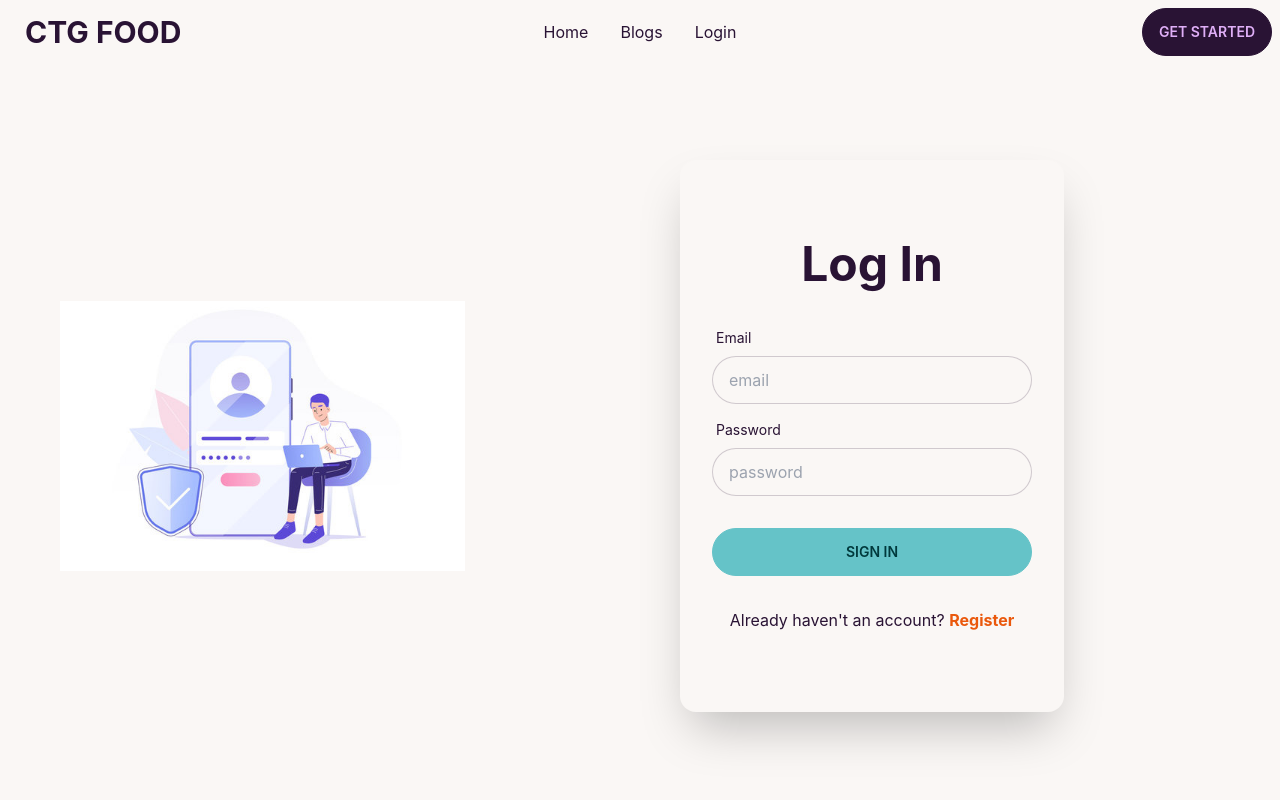
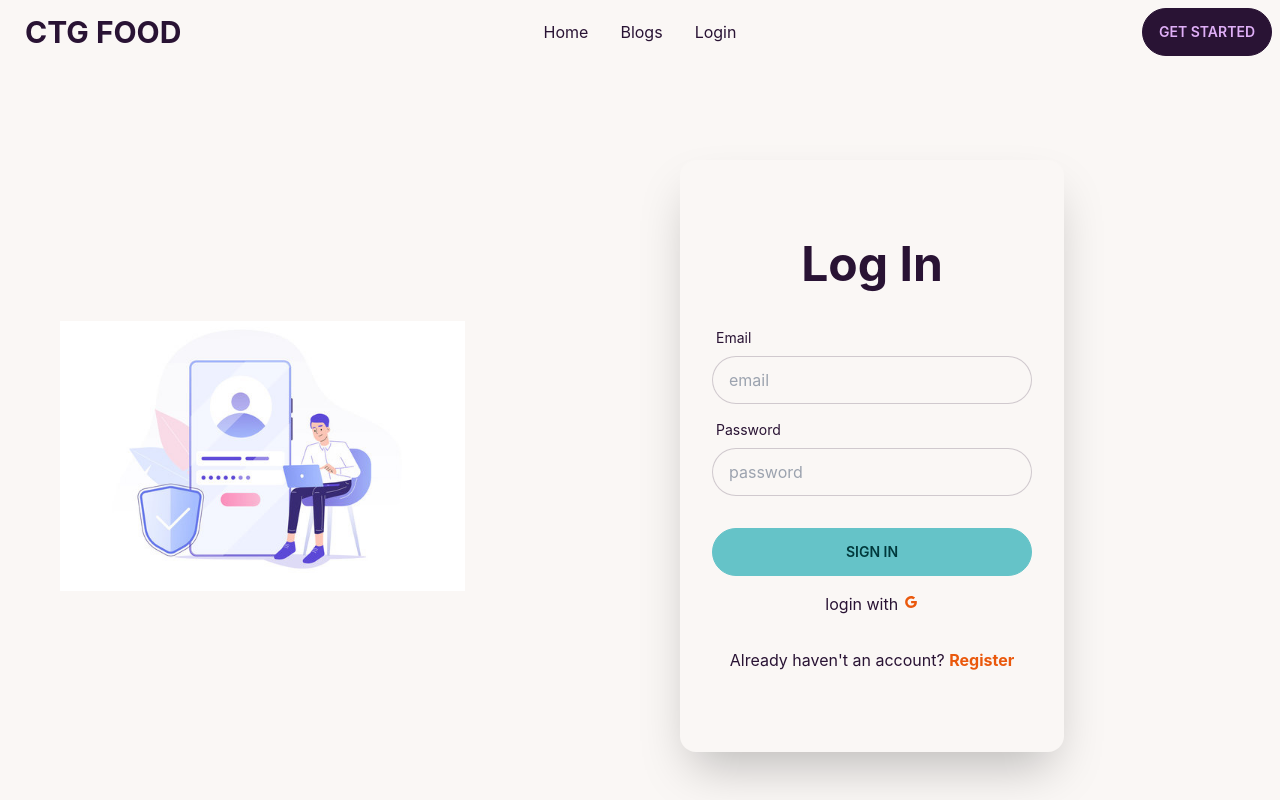
Before and after one commit to tanvirIIUC/ctg-food-client, a React (Create React App) app: page /login in a window 1280 px wide. Shown: the top 800 px of the page. Built offline with nearby package versions, Linux system fonts and the light colour scheme; no server answers.

Commit message:
googole log in

```diff
--- a/package.json
+++ b/package.json
@@ -10,6 +10,7 @@
     "firebase": "^9.13.0",
     "react": "^18.2.0",
     "react-dom": "^18.2.0",
+    "react-icons": "^4.6.0",
     "react-router-dom": "^6.4.3",
     "react-scripts": "5.0.1",
     "web-vitals": "^2.1.4"
--- a/src/Contexts/AuthProvider/AuthProvider.js
+++ b/src/Contexts/AuthProvider/AuthProvider.js
@@ -1,5 +1,5 @@
 import React, { createContext, useEffect, useState } from 'react';
-import { createUserWithEmailAndPassword, getAuth, onAuthStateChanged, signInWithEmailAndPassword, signOut } from "firebase/auth";
+import { createUserWithEmailAndPassword, getAuth, onAuthStateChanged, signInWithEmailAndPassword, signInWithPopup, signOut } from "firebase/auth";
 import app from '../../Firebase/Firebase.confige';
 
 
@@ -12,6 +12,11 @@ const AuthProvider = ({ children }) => {
 
     const [user, setUser] = useState(null);
     const [loader, setLoader] = useState(true);
+    //google
+    const providerLogin =(provider) =>{
+        setLoader(true)
+        return signInWithPopup(auth,provider);
+    }
     //   create user
     const createUser = (email, password) => {
           setLoader(true);
@@ -61,7 +66,8 @@ const AuthProvider = ({ children }) => {
         logIn,
         logOut,
         createUser,
-        loader
+        loader,
+        providerLogin
     }
 
     return (
--- a/src/Pages/Login/Login.js
+++ b/src/Pages/Login/Login.js
@@ -3,18 +3,33 @@ import React, { useContext, useState } from 'react';
 import { Link, Navigate, useLocation, useNavigate } from 'react-router-dom';
 import loginimg from '../../Assets/login.jpg'
 import { AuthContext } from '../../Contexts/AuthProvider/AuthProvider';
+import { AiOutlineGoogle } from 'react-icons/ai';
+import { GoogleAuthProvider } from 'firebase/auth';
 
 
 
 const Login = () => {
 
 
-    const {logIn} = useContext(AuthContext)
+    const {logIn,providerLogin} = useContext(AuthContext)
 
     const navigate = useNavigate();
     const location = useLocation();
 
     const from = location.state?.from?.pathname || '/';
+
+    const googleProvider = new GoogleAuthProvider();
+
+
+    const handleGoogleSignIn = () =>{
+        providerLogin(googleProvider)
+        .then(result =>{
+            const user = result.user;
+            navigate(from,{replace: true});
+            // console.log(user);
+        })
+        .catch(error =>console.error(error))
+    }
 
     const handleSubmit = event => {
         event.preventDefault();
@@ -36,6 +51,8 @@ const Login = () => {
             form.reset();
 
         })
+
+
     }
     return (
         <div className="hero w-full my-20">
@@ -60,8 +77,9 @@ const Login = () => {
                         <input type="password" name='password' placeholder="password" className="input input-bordered" required/>
 
                     </div>
-                    <div className="form-control mt-6">
+                    <div className="form-control mt-6 ">
                         <input className="btn btn-primary" type="submit" value="Sign in" />
+                        <p className='text-center mt-4'>login with  <button onClick={handleGoogleSignIn} className='text-orange-600 font-bold '><AiOutlineGoogle /></button> </p>
 
                     </div>
 
```
Also changed, not shown: 1 other file (tests, documents, lock files or other folders).
